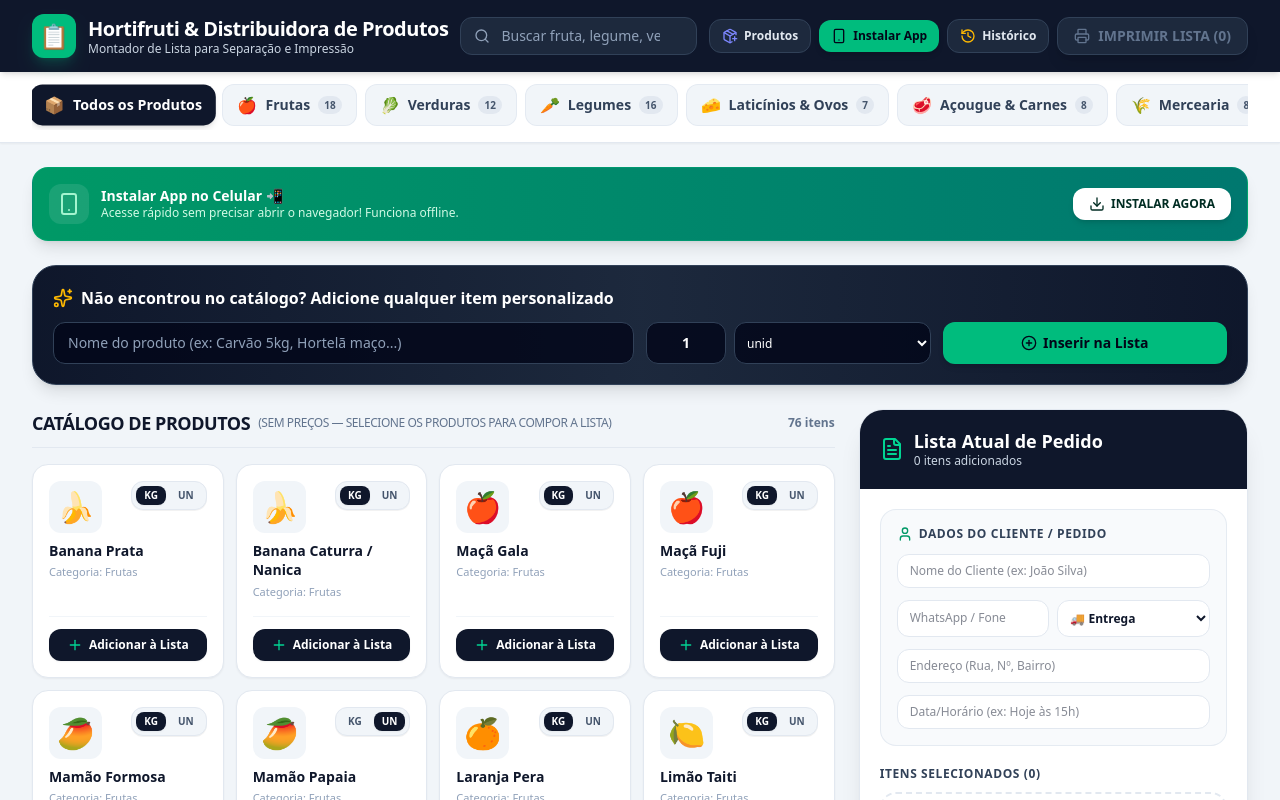
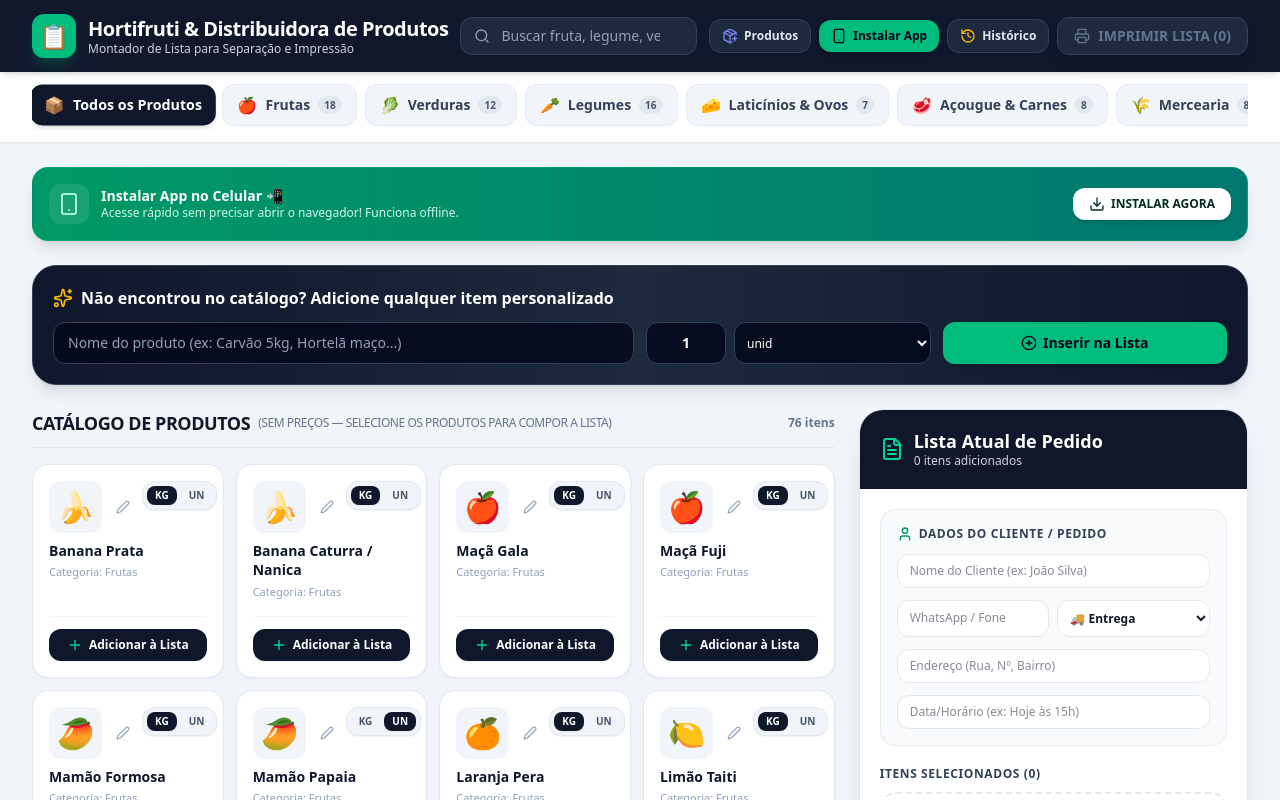
Before and after one commit to sigmarwermuth-cmyk/Lista-de-Pedidos, a React (Vite) app: page / in a window 1280 px wide. Shown: the top 800 px of the page. Built offline with nearby package versions, Linux system fonts and the light colour scheme.

Commit message:
feat: add quick edit capability to product cards
Enable direct editing of existing products from the product list by adding an edit button to the product card, which pre-fills the product manager modal.

```diff
--- a/src/App.tsx
+++ b/src/App.tsx
@@ -90,7 +90,18 @@ export default function App() {
   const [isPrintModalOpen, setIsPrintModalOpen] = useState(false);
   const [isHistoryOpen, setIsHistoryOpen] = useState(false);
   const [isProductManagerOpen, setIsProductManagerOpen] = useState(false);
+  const [editingProductForModal, setEditingProductForModal] = useState<Product | null>(null);
   const [savedListsHistory, setSavedListsHistory] = useState<SavedOrderList[]>(getStoredOrderLists());
+
+  const handleOpenProductManager = () => {
+    setEditingProductForModal(null);
+    setIsProductManagerOpen(true);
+  };
+
+  const handleQuickEditProduct = (prod: Product) => {
+    setEditingProductForModal(prod);
+    setIsProductManagerOpen(true);
+  };
 
   // Toast
   const [toastMessage, setToastMessage] = useState<string | null>(null);
@@ -309,7 +320,7 @@ export default function App() {
         setSearchTerm={setSearchTerm}
         onOpenPrint={handleOpenPrintModal}
         onOpenHistory={() => setIsHistoryOpen(true)}
-        onOpenProductManager={() => setIsProductManagerOpen(true)}
+        onOpenProductManager={handleOpenProductManager}
         onClearList={handleClearList}
       />
 
@@ -359,6 +370,7 @@ export default function App() {
                       listItem={listItem}
                       onUpdateQuantity={handleUpdateProductQuantity}
                       onUpdateNote={handleUpdateNote}
+                      onEditProduct={handleQuickEditProduct}
                     />
                   );
                 })}
@@ -441,6 +453,7 @@ export default function App() {
         onUpdateProduct={handleUpdateProduct}
         onDeleteProduct={handleDeleteProduct}
         onResetProducts={handleResetProducts}
+        initialEditingProduct={editingProductForModal}
       />
 
       <OfflineIndicator />
--- a/src/components/ProductCard.tsx
+++ b/src/components/ProductCard.tsx
@@ -1,5 +1,5 @@
 import React, { useState } from 'react';
-import { Plus, Minus, Check, MessageSquare } from 'lucide-react';
+import { Plus, Minus, MessageSquare, Edit2 } from 'lucide-react';
 import { Product, OrderListItem } from '../types';
 import { formatQuantityStr } from '../utils/whatsapp';
 
@@ -8,6 +8,7 @@ interface ProductCardProps {
   listItem?: OrderListItem;
   onUpdateQuantity: (product: Product, quantity: number, unit?: string, note?: string) => void;
   onUpdateNote: (product: Product, note: string) => void;
+  onEditProduct?: (product: Product) => void;
 }
 
 export const ProductCard: React.FC<ProductCardProps> = ({
@@ -15,6 +16,7 @@ export const ProductCard: React.FC<ProductCardProps> = ({
   listItem,
   onUpdateQuantity,
   onUpdateNote,
+  onEditProduct,
 }) => {
   const currentQty = typeof listItem?.quantity === 'number' ? listItem.quantity : 0;
   const [selectedUnit, setSelectedUnit] = useState<string>(product.unit || 'kg');
@@ -54,18 +56,30 @@ export const ProductCard: React.FC<ProductCardProps> = ({
 
   return (
     <div
-      className={`bg-white rounded-2xl border p-4 shadow-xs transition-all flex flex-col justify-between ${
+      className={`bg-white rounded-2xl border p-4 shadow-xs transition-all flex flex-col justify-between relative group ${
         currentQty > 0
           ? 'border-emerald-500 ring-2 ring-emerald-500/10 bg-emerald-50/20'
           : 'border-slate-200 hover:border-slate-300'
       }`}
     >
       <div>
-        {/* Top Icon & Unit Selector Toggle (kg / un) */}
-        <div className="flex items-start justify-between gap-2 mb-2">
-          <span className="text-3xl p-2 rounded-xl bg-slate-100 flex items-center justify-center shrink-0">
-            {product.icon || '📦'}
-          </span>
+        {/* Top Icon & Unit Selector Toggle (kg / un) + Edit Quick Button */}
+        <div className="flex items-start justify-between gap-1.5 mb-2">
+          <div className="flex items-center gap-2">
+            <span className="text-3xl p-2 rounded-xl bg-slate-100 flex items-center justify-center shrink-0">
+              {product.icon || '📦'}
+            </span>
+            {onEditProduct && (
+              <button
+                type="button"
+                onClick={() => onEditProduct(product)}
+                className="p-1.5 text-slate-400 hover:text-indigo-600 hover:bg-indigo-50 rounded-lg transition"
+                title="Editar este produto"
+              >
+                <Edit2 className="w-3.5 h-3.5" />
+              </button>
+            )}
+          </div>
 
           <div className="flex items-center gap-1 bg-slate-100 p-1 rounded-xl border border-slate-200 shadow-2xs">
             {availableUnits.map((u) => {
--- a/src/components/ProductManagerModal.tsx
+++ b/src/components/ProductManagerModal.tsx
@@ -1,4 +1,4 @@
-import React, { useState } from 'react';
+import React, { useState, useEffect } from 'react';
 import { X, Plus, Search, Edit2, Trash2, RotateCcw, Package, Check, AlertCircle } from 'lucide-react';
 import { Product, ProductCategory, UnitType } from '../types';
 
@@ -10,6 +10,7 @@ interface ProductManagerModalProps {
   onUpdateProduct: (product: Product) => void;
   onDeleteProduct: (productId: string) => void;
   onResetProducts: () => void;
+  initialEditingProduct?: Product | null;
 }
 
 const CATEGORY_LABELS: Record<ProductCategory, string> = {
@@ -36,6 +37,7 @@ export const ProductManagerModal: React.FC<ProductManagerModalProps> = ({
   onUpdateProduct,
   onDeleteProduct,
   onResetProducts,
+  initialEditingProduct,
 }) => {
   const [searchTerm, setSearchTerm] = useState('');
   const [selectedCategory, setSelectedCategory] = useState<ProductCategory>('todos');
@@ -51,6 +53,19 @@ export const ProductManagerModal: React.FC<ProductManagerModalProps> = ({
   const [formStep, setFormStep] = useState<number>(1);
   const [formIcon, setFormIcon] = useState('📦');
   const [formError, setFormError] = useState<string | null>(null);
+
+  useEffect(() => {
+    if (isOpen && initialEditingProduct) {
+      setEditingProduct(initialEditingProduct);
+      setFormName(initialEditingProduct.name);
+      setFormCategory(initialEditingProduct.category);
+      setFormUnit(initialEditingProduct.unit);
+      setFormStep(initialEditingProduct.step || 1);
+      setFormIcon(initialEditingProduct.icon || '📦');
+      setFormError(null);
+      setIsFormOpen(true);
+    }
+  }, [isOpen, initialEditingProduct]);
 
   if (!isOpen) return null;
 
```
